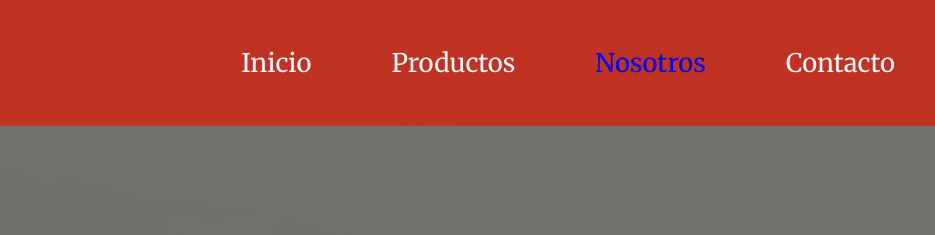
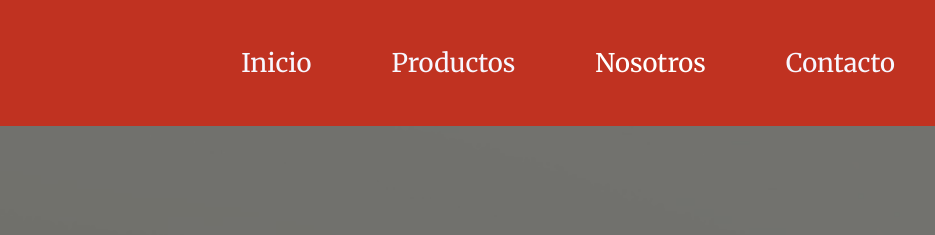
Before and after one commit to afrolino02/PruebaTecnica, a plain HTML site: page index.html in a window 1280 px wide. Shown: the top 235 px of the page, 345-1280 px from the left. Drawn offline with nearby package versions, Linux system fonts and the light colour scheme; no server answers; a web font is replaced by a local one.

Commit message:
Corrigieno link color

```diff
--- a/style.css
+++ b/style.css
@@ -102,7 +102,9 @@ header.header ul li {
   font-family: var(--fuente_principal);
   color: var(--blanco-fantasma);
 }
-
+header.header ul li a {
+  color: var(--blanco);
+}
 header.header ul li a:visited {
   color: var(--blanco);
 }
```
